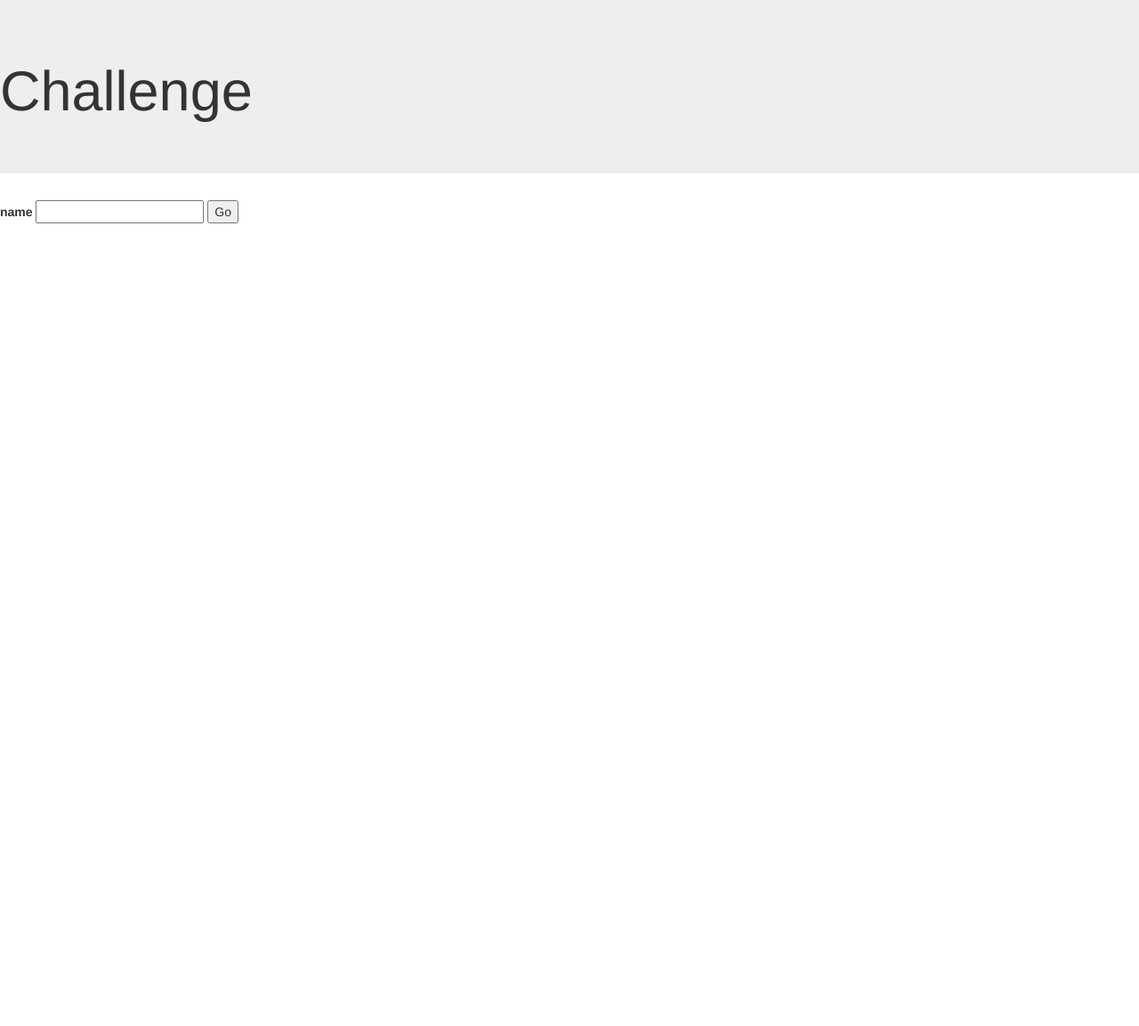
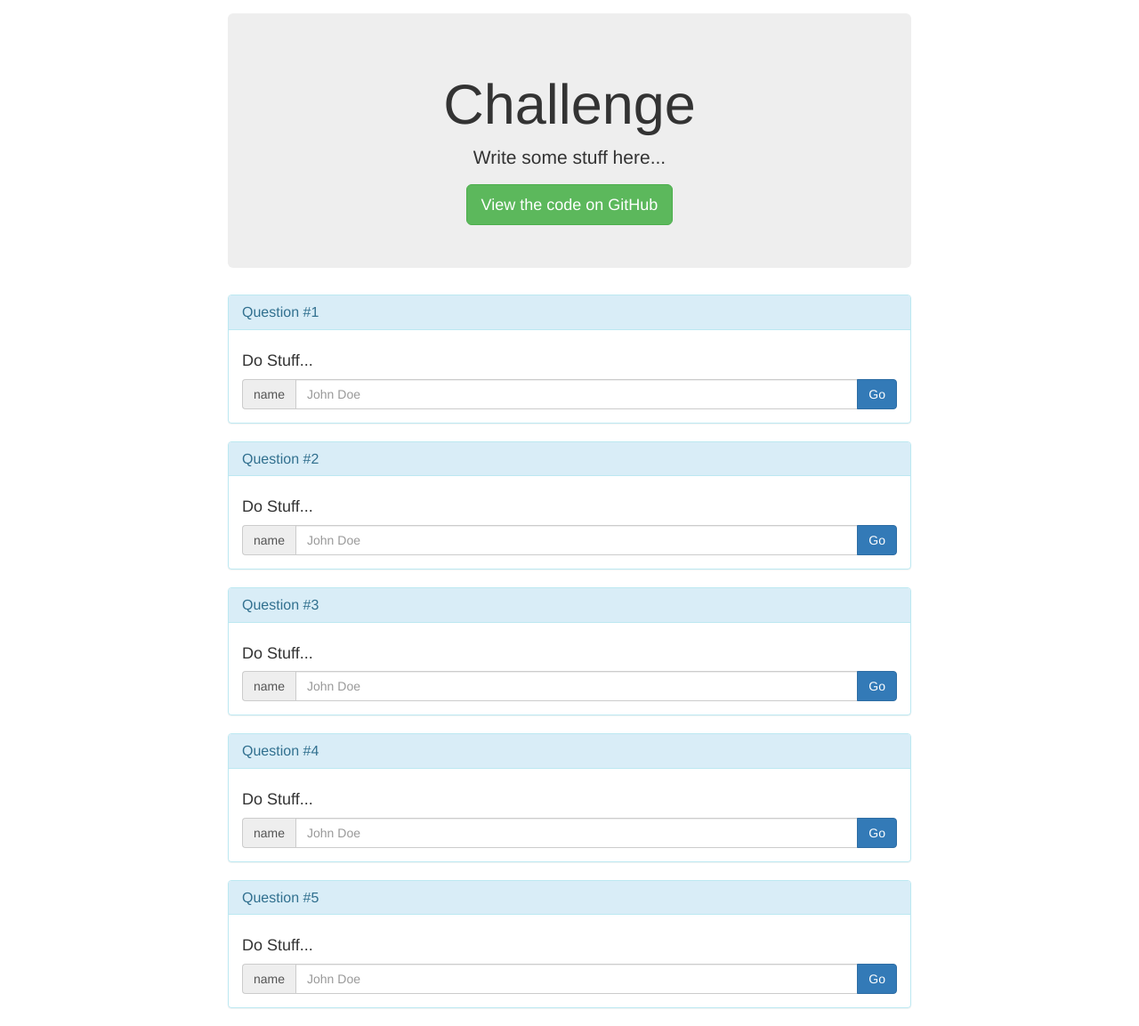
Before and after one commit to jdesilvio/challenge, a Flask app: page / in a window 1280 px wide. Shown: the whole page at 89% size. Before the commit the page ends 251 px from the top, so only its background shows below. Run offline with Flask 2, Linux system fonts and the light colour scheme; parts of the project's set-up code (start-up, migrations or seed data) failed here and were passed over; some libraries are stand-ins or nearby versions.

Commit message:
Create basic layout and design

```diff
--- a/web/app/static/styles.css
+++ b/web/app/static/styles.css
@@ -0,0 +1,8 @@
+.container {
+    padding-top: 15px;
+    max-width: 768px;
+}
+
+.jumbotron {
+    text-align: center;
+}
--- a/web/app/templates/index.html
+++ b/web/app/templates/index.html
@@ -3,12 +3,108 @@
 {% extends "layout.html" %}
 
 {% block content %}
-    <div class="jumbotron">
-        <h1>Challenge</h1>
+    <div class="container">
+        <div class="row">
+            <div class="col">
+                <div class="jumbotron">
+                    <h1>Challenge</h1>
+                    <p>Write some stuff here...</p>
+                    <a href="https://github.com/jdesilvio/challenge"
+                       target="_blank" class="btn btn-lg btn-success">
+                        View the code on GitHub
+                    </a>
+                </div>
+            </div>
+        </div>
+
+        <div class="row">
+            <div class="col">
+                <div class="panel panel-info">
+                    <div class="panel-heading">
+                        <h3 class="panel-title">Question #1</h3>
+                    </div>
+                    <div class="panel-body">
+                        <h4>Do Stuff...</h4>
+
+                        <form method="POST" action="/" class="input-group">
+                            {{ form.name.label(class_="input-group-addon") }}
+                            {{ form.name(size=20, class_="form-control", placeholder="John Doe") }}
+                            <span class="input-group-btn">
+                                <input class="btn btn-primary" type="submit" value="Go">
+                            </span>
+                        </form>
+                    </div>
+                </div>
+
+                <div class="panel panel-info">
+                    <div class="panel-heading">
+                        <h3 class="panel-title">Question #2</h3>
+                    </div>
+                    <div class="panel-body">
+                        <h4>Do Stuff...</h4>
+
+                        <form method="POST" action="/" class="input-group">
+                            {{ form.name.label(class_="input-group-addon") }}
+                            {{ form.name(size=20, class_="form-control", placeholder="John Doe") }}
+                            <span class="input-group-btn">
+                                <input class="btn btn-primary" type="submit" value="Go">
+                            </span>
+                        </form>
+                    </div>
+                </div>
+
+                <div class="panel panel-info">
+                    <div class="panel-heading">
+                        <h3 class="panel-title">Question #3</h3>
+                    </div>
+                    <div class="panel-body">
+                        <h4>Do Stuff...</h4>
+
+                        <form method="POST" action="/" class="input-group">
+                            {{ form.name.label(class_="input-group-addon") }}
+                            {{ form.name(size=20, class_="form-control", placeholder="John Doe") }}
+                            <span class="input-group-btn">
+                                <input class="btn btn-primary" type="submit" value="Go">
+                            </span>
+                        </form>
+                    </div>
+                </div>
+
+                <div class="panel panel-info">
+                    <div class="panel-heading">
+                        <h3 class="panel-title">Question #4</h3>
+                    </div>
+                    <div class="panel-body">
+                        <h4>Do Stuff...</h4>
+
+                        <form method="POST" action="/" class="input-group">
+                            {{ form.name.label(class_="input-group-addon") }}
+                            {{ form.name(size=20, class_="form-control", placeholder="John Doe") }}
+                            <span class="input-group-btn">
+                                <input class="btn btn-primary" type="submit" value="Go">
+                            </span>
+                        </form>
+                    </div>
+                </div>
+
+                <div class="panel panel-info">
+                    <div class="panel-heading">
+                        <h3 class="panel-title">Question #5</h3>
+                    </div>
+                    <div class="panel-body">
+                        <h4>Do Stuff...</h4>
+
+                        <form method="POST" action="/" class="input-group">
+                            {{ form.name.label(class_="input-group-addon") }}
+                            {{ form.name(size=20, class_="form-control", placeholder="John Doe") }}
+                            <span class="input-group-btn">
+                                <input class="btn btn-primary" type="submit" value="Go">
+                            </span>
+                        </form>
+                    </div>
+                </div>
+
+            </div>
+        </div>
     </div>
-    <form method="POST" action="/">
-        {{ form.name.label }}
-        {{ form.name(size=20) }}
-        <input type="submit" value="Go">
-   </form>
 {% endblock %}
```
